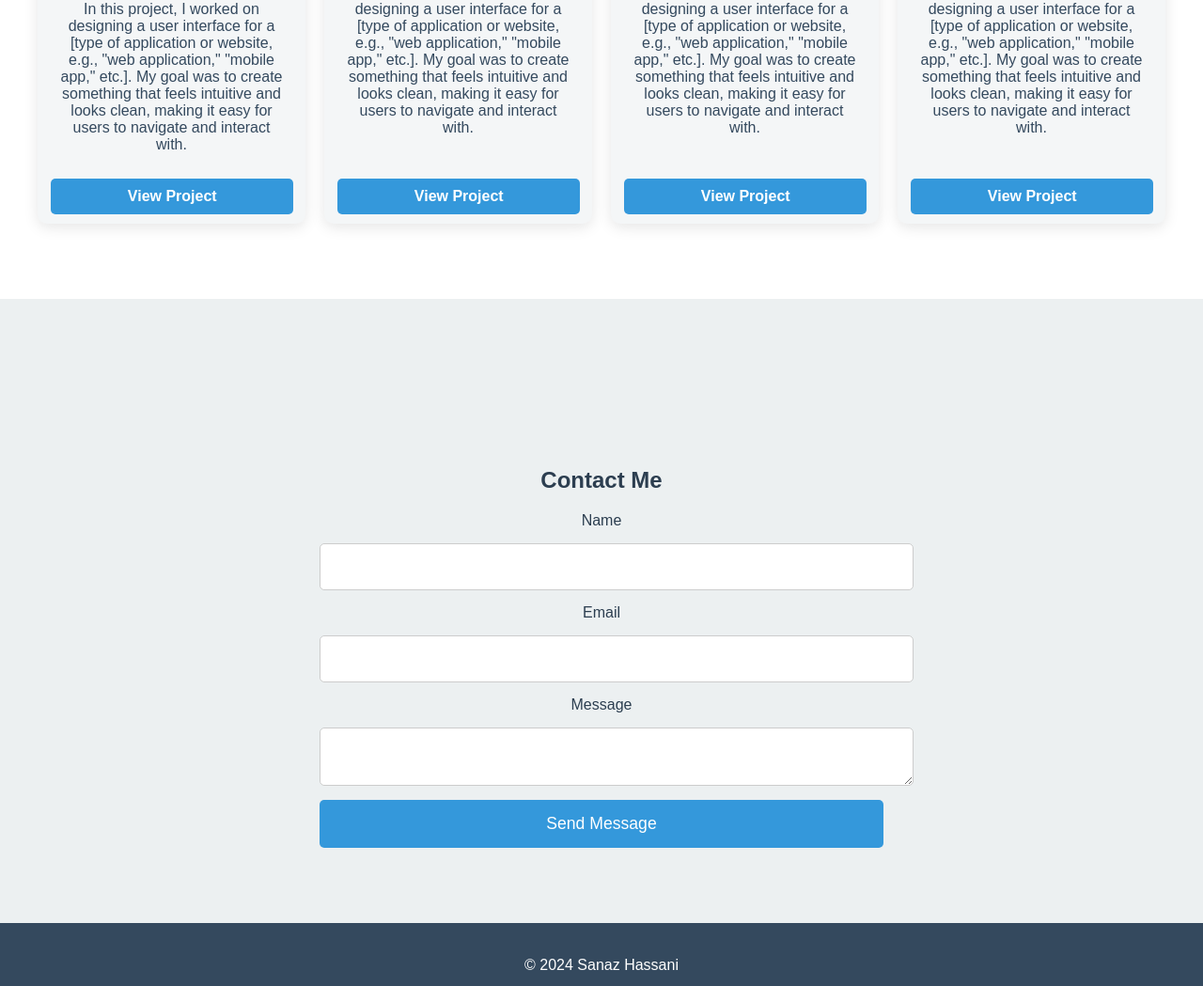
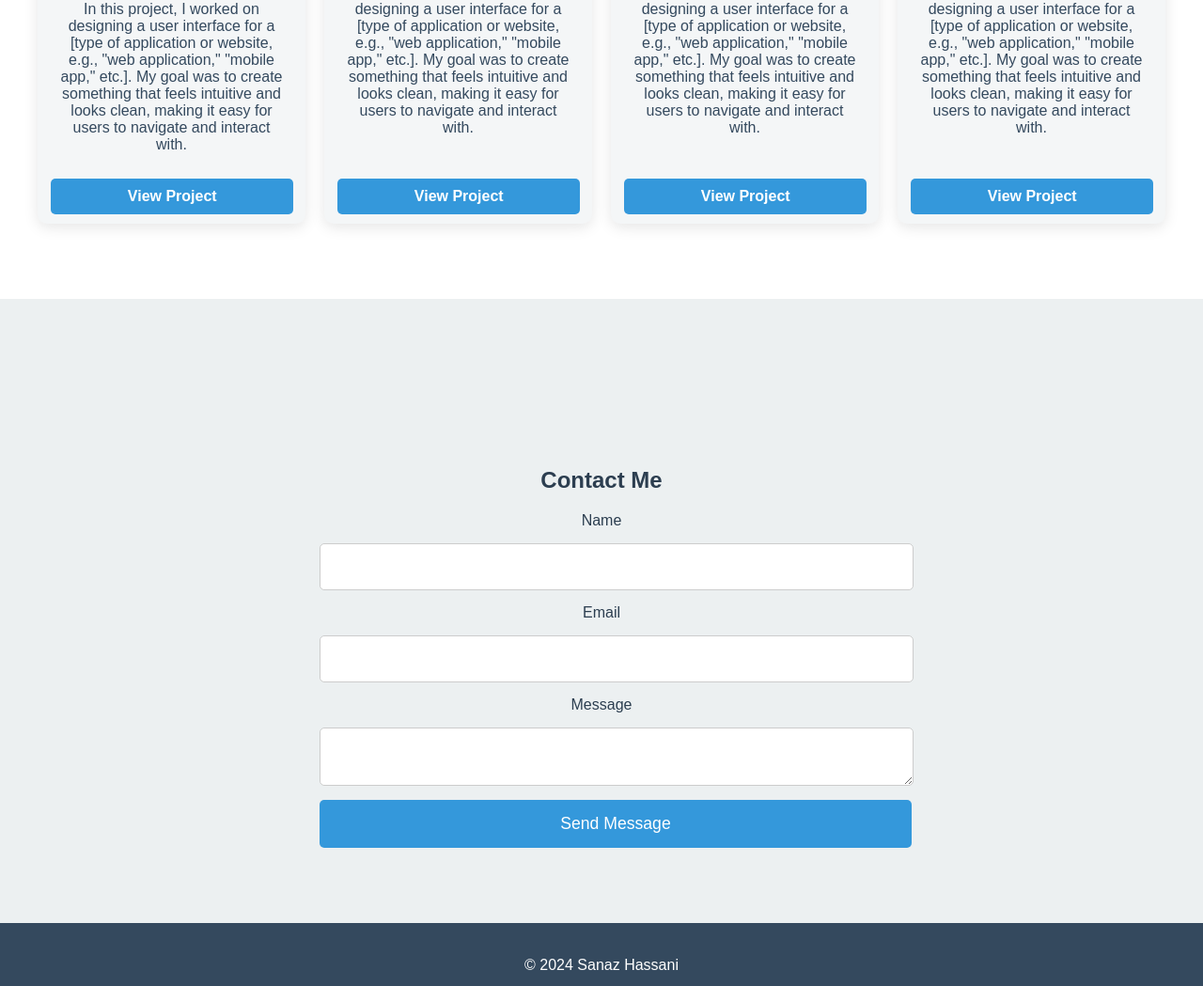
Before and after one commit to adonicee/Resume, a plain HTML site: page index.html in a window 1280 px wide. Shown: the part 3193-4242 px from the top of the page at 94% size. Drawn offline with Linux system fonts and the light colour scheme.

Commit message:
Update styles.css

```diff
--- a/styles.css
+++ b/styles.css
@@ -218,7 +218,7 @@ form button {
     cursor: pointer;
     font-size: 1.1em;
     transition: background-color 0.3s ease;
-    width: 100%;
+    width: 105%;
     text-align: center;
 }
 
```
